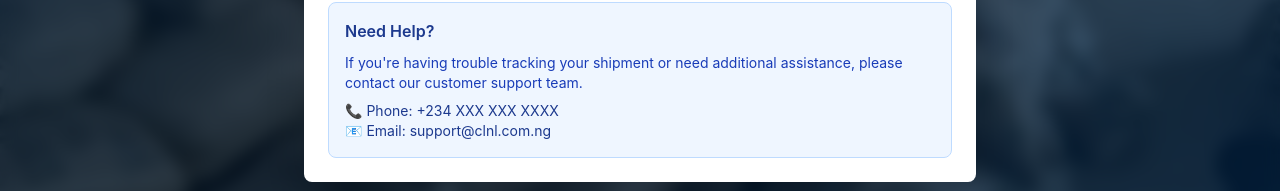
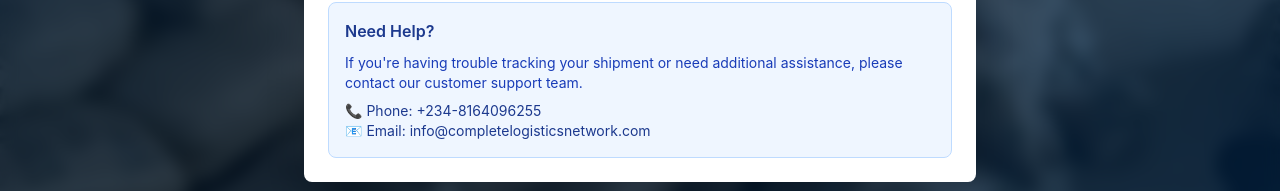
Before and after one commit to stephenmayowa112/clnl, a Next.js app: page / in a window 1280 px wide. Both pictures are taken after a click on the button "Track Your Shipment". Shown: the part 509-700 px from the top of the page. Built offline with nearby package versions, Linux system fonts and the light colour scheme; no server answers.

Commit message:
edits to tracking modal

```diff
--- a/src/components/modals/TrackingModal.tsx
+++ b/src/components/modals/TrackingModal.tsx
@@ -47,8 +47,8 @@
             please contact our customer support team.
           </p>
           <div className="mt-2 text-sm text-blue-900">
-            <p>📞 Phone: +234 XXX XXX XXXX</p>
-            <p>📧 Email: support@clnl.com.ng</p>
+            <p>📞 Phone: +234-8164096255</p>
+            <p>📧 Email: info@completelogisticsnetwork.com</p>
           </div>
         </div>
       </div>
```
